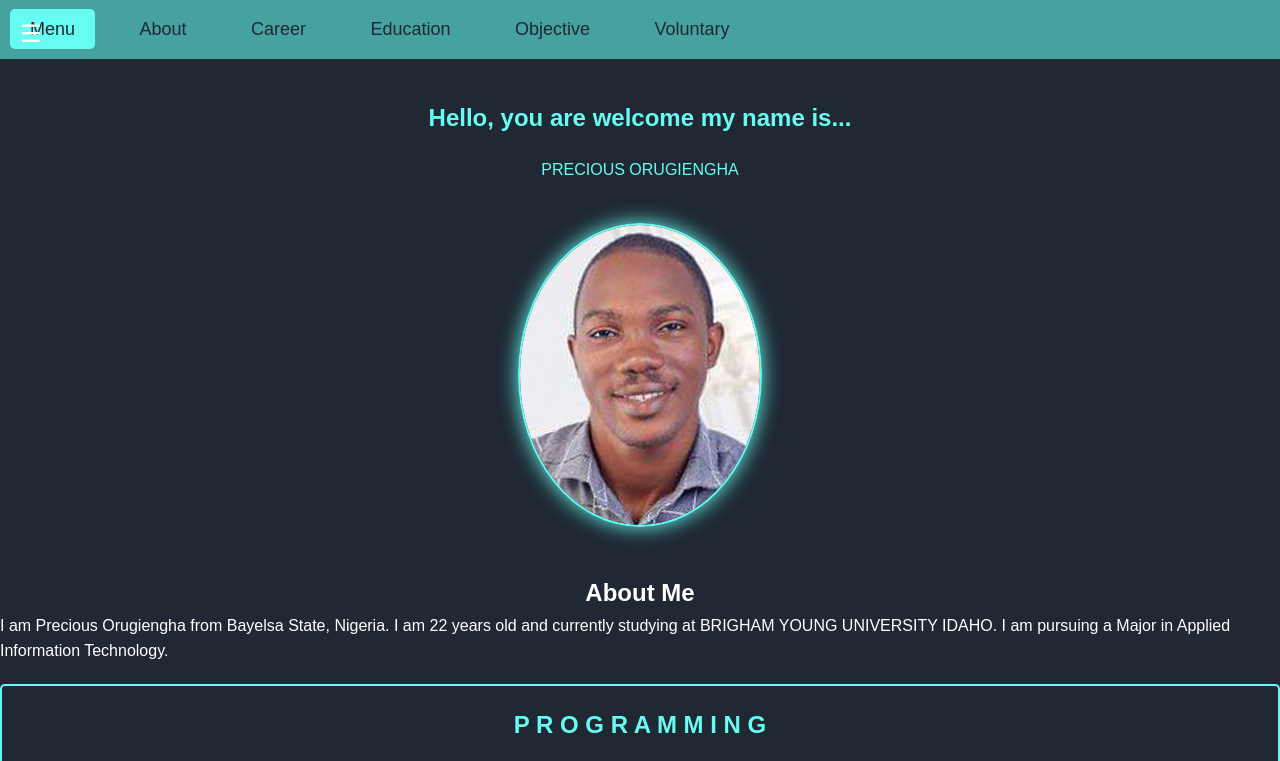
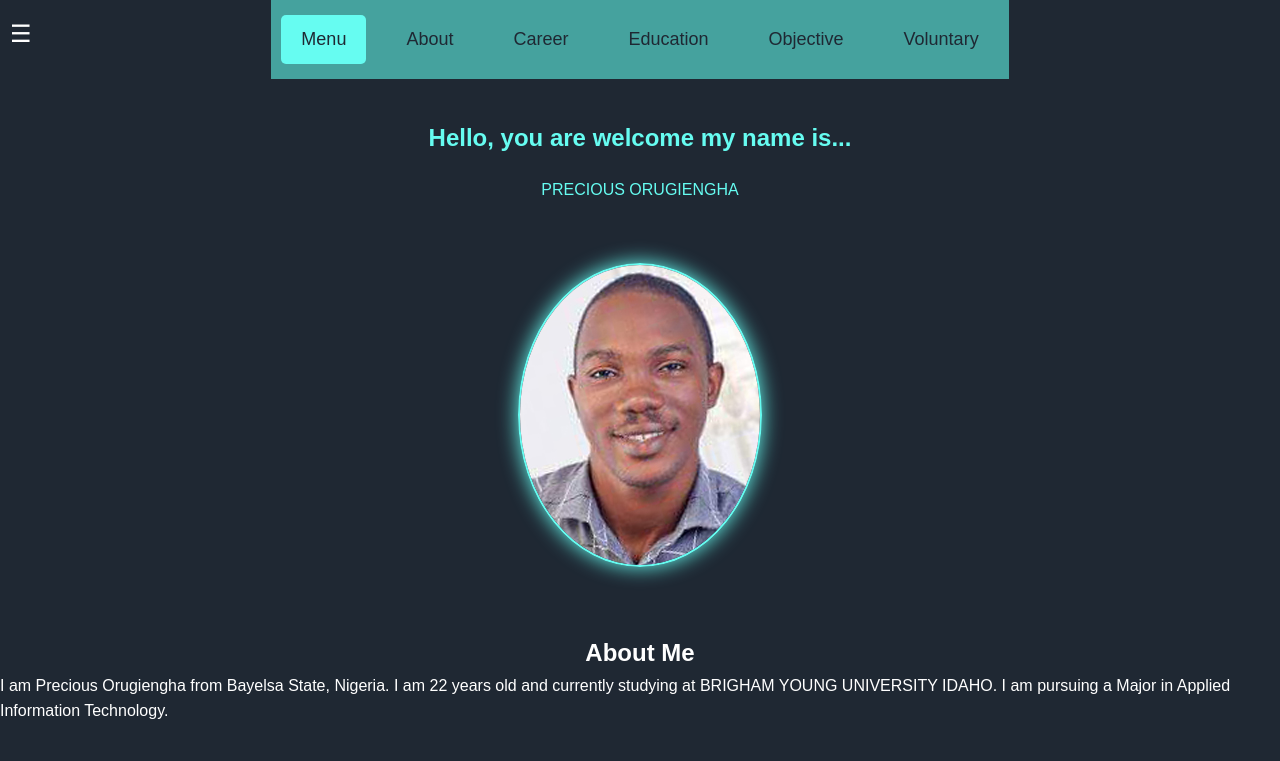
Before and after one commit to precious4life/Precious-Orugiengha, a plain HTML site: page index.html in a window 1280 px wide. Shown: the top 761 px of the page. Drawn offline with Linux system fonts and the light colour scheme.

Commit message:
precious added

```diff
--- a/index.html
+++ b/index.html
@@ -17,7 +17,7 @@
         <a id="voluntary-link" href="voluntary.html">Voluntary</a>
     </nav>
     <section>
-        <h1 class="welcomemsg">Hello, you are welcome my name is...</h1>
+        <h1 class="welcomemsg animate-left-to-right">Hello, you are welcome my name is...</h1>
         <div class="info"><span id="name"> </span></div>
     </section>
 
--- a/style.css
+++ b/style.css
@@ -11,12 +11,19 @@ body {
     font-family: Arial, sans-serif;
     color: #ffffff;
     line-height: 1.6;
+    display: flex;
+    flex-direction: column;
+    align-items: center; /* Center content horizontally */
 }
 
 /* Navigation styles */
 nav {
     background-color: #45a29e;
     padding: 15px 0;
+    display: flex;
+    justify-content: flex-end; /* Align navigation links to the right */
+    position: relative; /* Set position to relative for z-index */
+    z-index: 1; /* Ensure navigation is below other elements */
 }
 
 nav a {
@@ -41,10 +48,11 @@ nav a:hover {
     font-size: 24px;
     cursor: pointer;
     color: #ffffff;
-    position: absolute;
-    top: 20px;
-    left: 20px;
-    z-index: 2;
+    margin: 10px 0; /* Add margin to separate from the content */
+    position: absolute; /* Position the menu button */
+    top: 10px; /* Adjust the top position as needed */
+    left: 10px; /* Adjust the left position as needed */
+    z-index: 2; /* Set z-index to place it above navigation */
 }
 
 /* Main content styles */
@@ -126,3 +134,20 @@ nav a.active {
     background-color: #66fcf1;
     color: #1f2833;
 }
+
+/* Keyframes for the left-to-right animation */
+@keyframes leftToRight {
+    0% {
+        transform: translateX(-100%);
+        opacity: 0;
+    }
+    100% {
+        transform: translateX(0);
+        opacity: 1;
+    }
+}
+
+/* Apply the animation to the element with the animate-left-to-right class */
+.animate-left-to-right {
+    animation: leftToRight 5s ease-out;
+}
```
